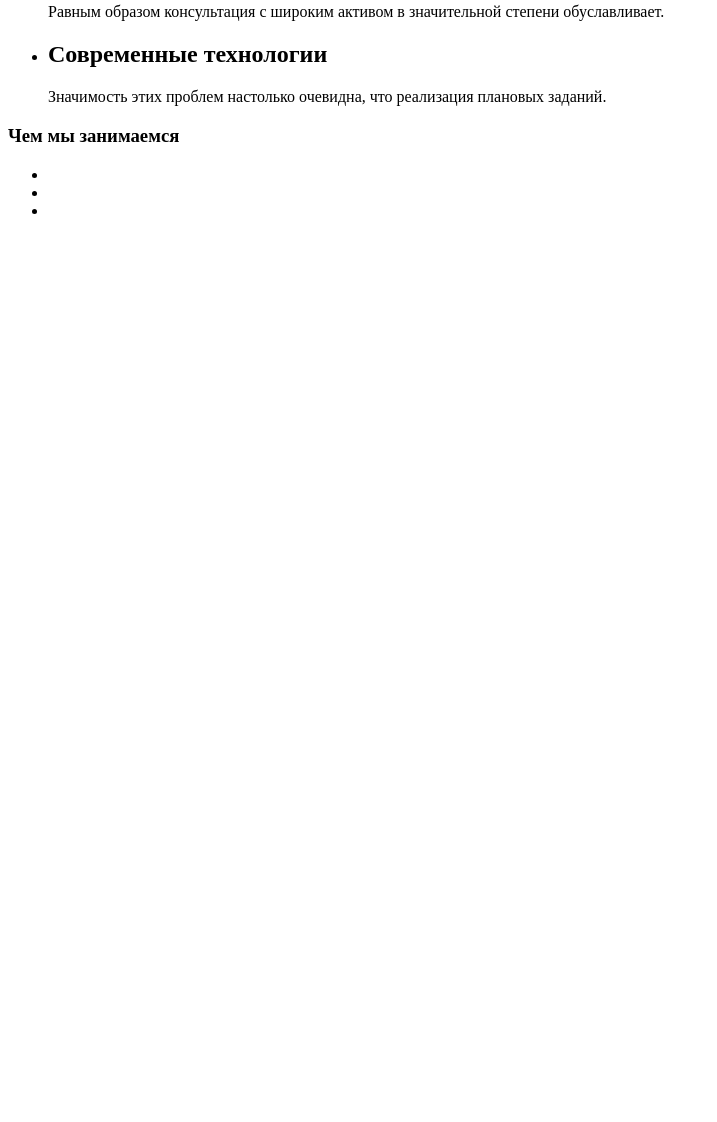
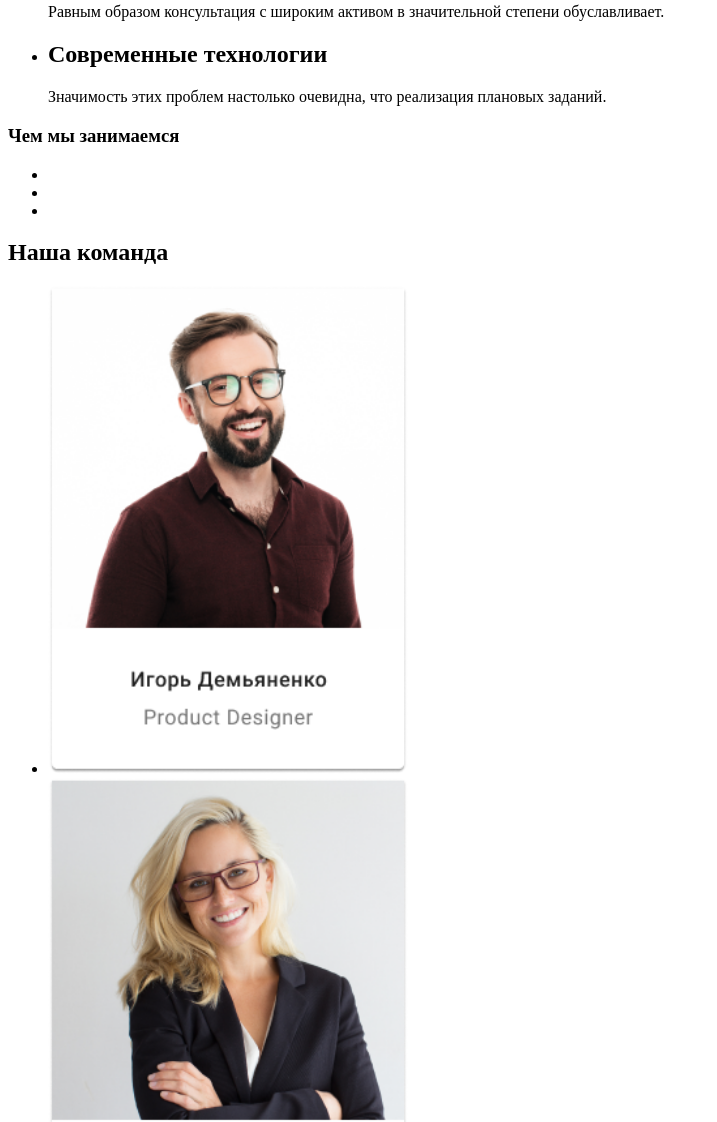
Before and after one commit to mucuta/gert, a plain HTML site: page index.html in a window 1280 px wide. Shown: the part 493-1615 px from the top of the page, without its empty margins (0-717 px from the left). Before the commit the page ends 800 px from the top, so only its background shows below. Drawn offline with Linux system fonts and the light colour scheme.

Commit message:
this is big abdet

```diff
--- a/index.html
+++ b/index.html
@@ -21,6 +21,7 @@
     <li> <a href="">+38 096 111 11 11</a></li>
 </ul>
     </header>
+    <main>
     <div>
 <section>
     <h1>Эффективные решения <br> для вашего бизнеса</h1>
@@ -56,5 +57,36 @@
 </ul>
 
 </selection>
+<section>
+<h2>Наша команда</h2>
+<ul>
+<li><img src="/photo/1.png" alt="not photo:(" width="360"></li>
+<li><img src="/photo/2.png" alt="not photo:(" width="360"></li>
+<li><img src="/photo/3.png" alt="not photo:(" width="360"></li>
+<li><img src="/photo/4.png" alt="not photo:(" width="360"></li>
+</ul>
+
+
+
+</section>
+
+
+
+
+
+
+
+
+
+
+
+
+
+
+
+
+
+</main>
+
 </body>
 </html>
```
Also changed, not shown: photo/1.png (added), photo/2.png (added), photo/3.png (added), photo/4.png (added).
